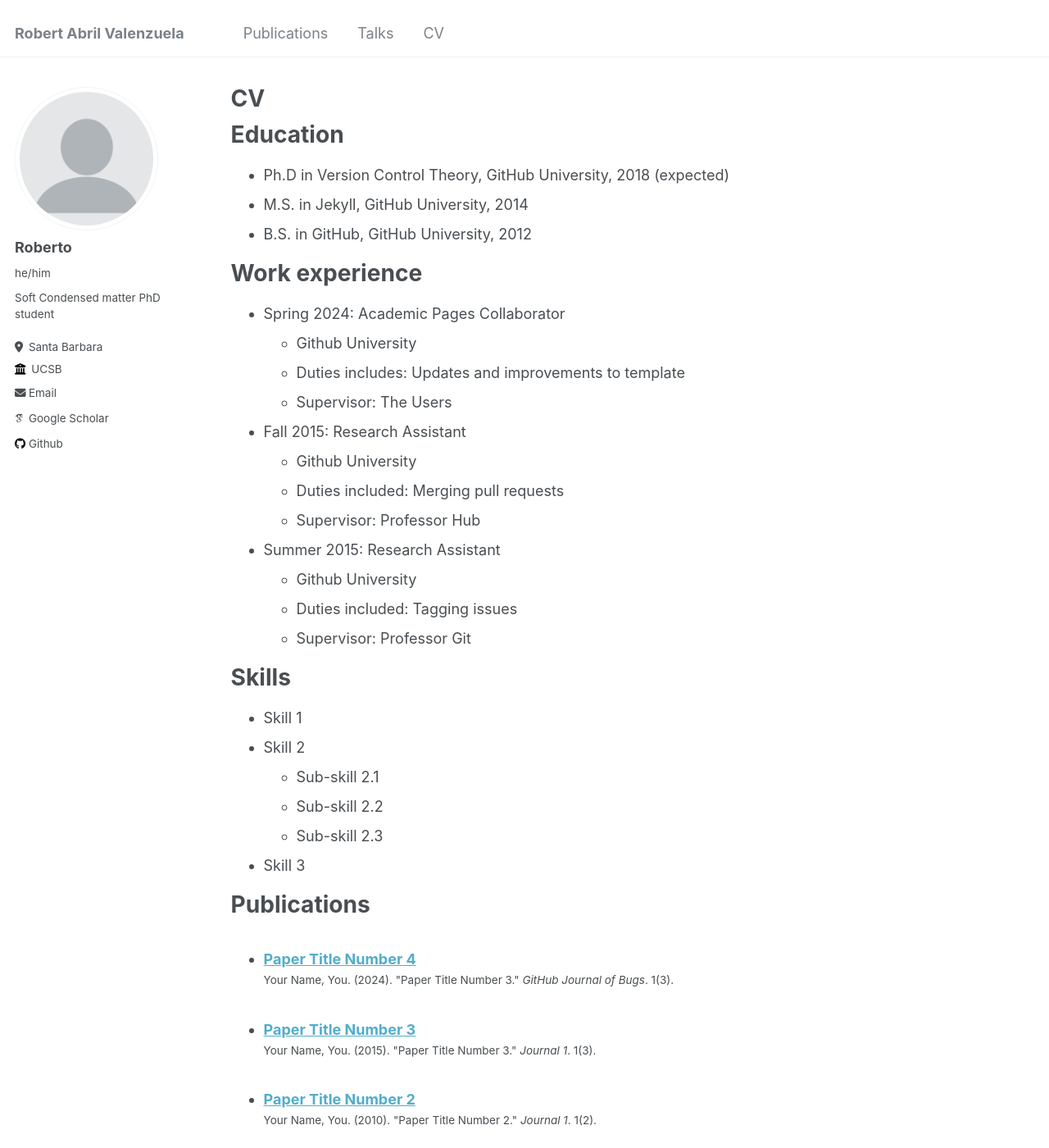
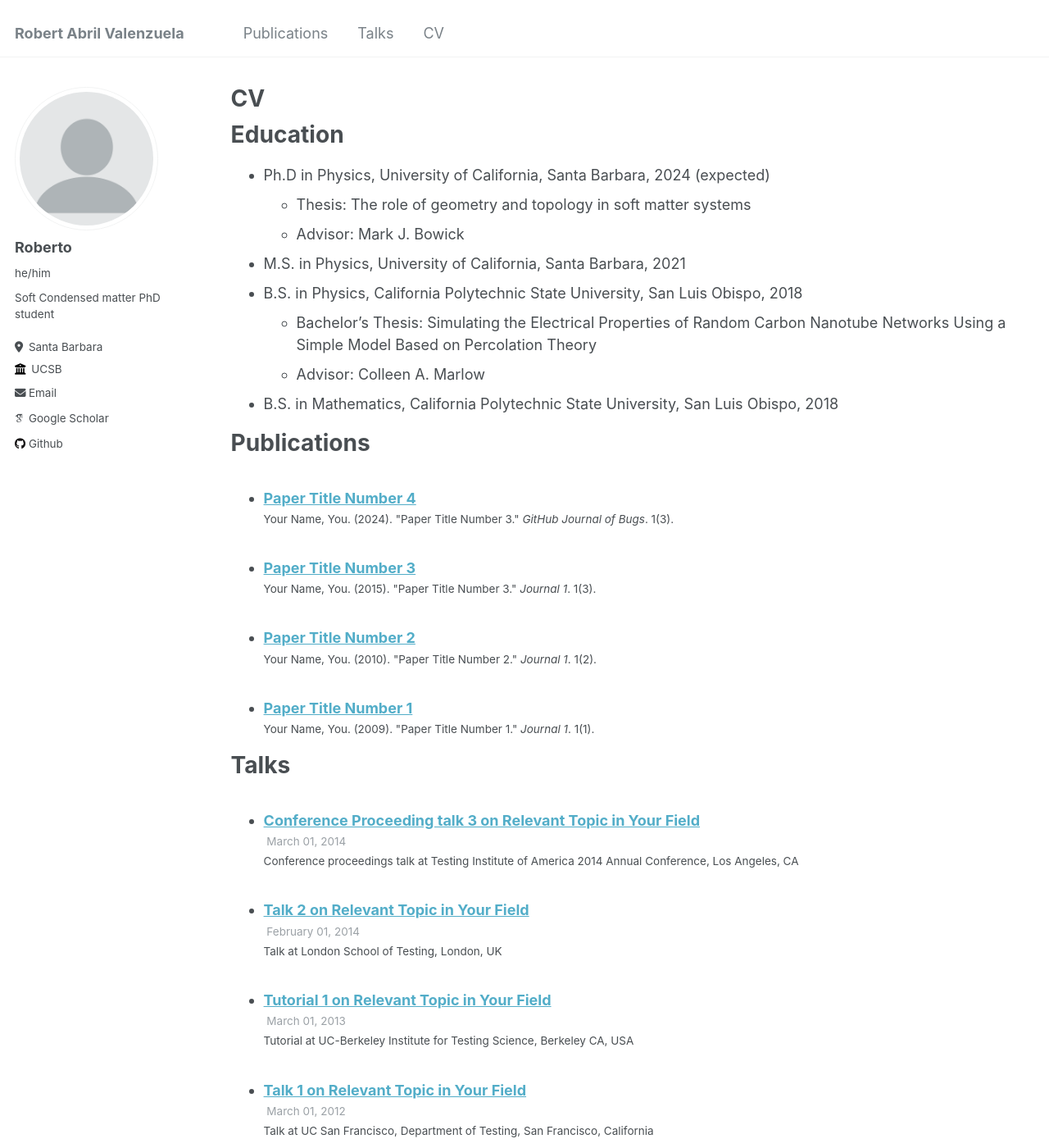
Before and after one commit to rabril/rabril.github.io, a Jekyll site: the page built from _pages/cv.md, in a window 1280 px wide and 1400 px high. Shown: the whole window at 82% size. Built offline with Jekyll 4.4.1, drawn with Linux system fonts in a browser that asks for light colours; some web fonts are replaced; some of the changed text lies outside the part shown.

Commit message:
Update cv.md

```diff
--- a/_pages/cv.md
+++ b/_pages/cv.md
@@ -11,35 +11,16 @@ redirect_from:
 
 Education
 ======
-* Ph.D in Version Control Theory, GitHub University, 2018 (expected)
-* M.S. in Jekyll, GitHub University, 2014
-* B.S. in GitHub, GitHub University, 2012
+* Ph.D in Physics, University of California, Santa Barbara, 2024 (expected)
+  * Thesis: The role of geometry and topology in soft matter systems
+  * Advisor: Mark J. Bowick
+* M.S. in Physics, University of California, Santa Barbara, 2021
+* B.S. in Physics, California Polytechnic State University, San Luis Obispo, 2018
+  * Bachelor's Thesis: Simulating the Electrical Properties of Random Carbon Nanotube Networks
+Using a Simple Model Based on Percolation Theory
+  * Advisor: Colleen A. Marlow
+* B.S. in Mathematics, California Polytechnic State University, San Luis Obispo, 2018
 
-Work experience
-======
-* Spring 2024: Academic Pages Collaborator
-  * Github University
-  * Duties includes: Updates and improvements to template
-  * Supervisor: The Users
-
-* Fall 2015: Research Assistant
-  * Github University
-  * Duties included: Merging pull requests
-  * Supervisor: Professor Hub
-
-* Summer 2015: Research Assistant
-  * Github University
-  * Duties included: Tagging issues
-  * Supervisor: Professor Git
-
-Skills
-======
-* Skill 1
-* Skill 2
-  * Sub-skill 2.1
-  * Sub-skill 2.2
-  * Sub-skill 2.3
-* Skill 3
 
 Publications
 ======
@@ -55,10 +36,28 @@ Talks
 
 Teaching
 ======
-  <ul>{% for post in site.teaching reversed %}
-    {% include archive-single-cv.html %}
-  {% endfor %}</ul>
+* Learning Assistant in Chemistry (Cal Poly, SLO)
+  * CHEM 127 General Chemistry for Agriculture and Life Science I (Fall 2015)
+  * CHEM 124 General Chemistry for Physical Science and Engineering I (Winter 2016)
+  * CHEM 124 General Chemistry for Physical Science and Engineering I (Spring 2016)
+* Workshop Assistant in Math (Cal Poly, SLO)
+  * MATH 241 - Calculus IV (Fall 2016)
+  * MATH 241 - Calculus IV (Winter 2017)
+  * MATH 244 - Linear Analysis I (Spring 2017)
+  * MATH 244 - Linear Analysis I (Fall 2017)
+  * MATH 244 - Linear Analysis I (Winter 2018)
+  * MATH 241 - Calculus IV (Spring 2018)
+* Teaching Assistant (Cal Poly, SLO)
+  * PHYS 202 - Physics on the Computer (Winter 2018)
 
-Service and leadership
+
+  Skills
 ======
-* Currently signed in to 43 different slack teams
+* Python
+  * HOOMD-blue
+  * LAMMPS
+  * FeniCS
+  * Dedalus
+* C++
+* MATLAB
+* Mathematica
```
